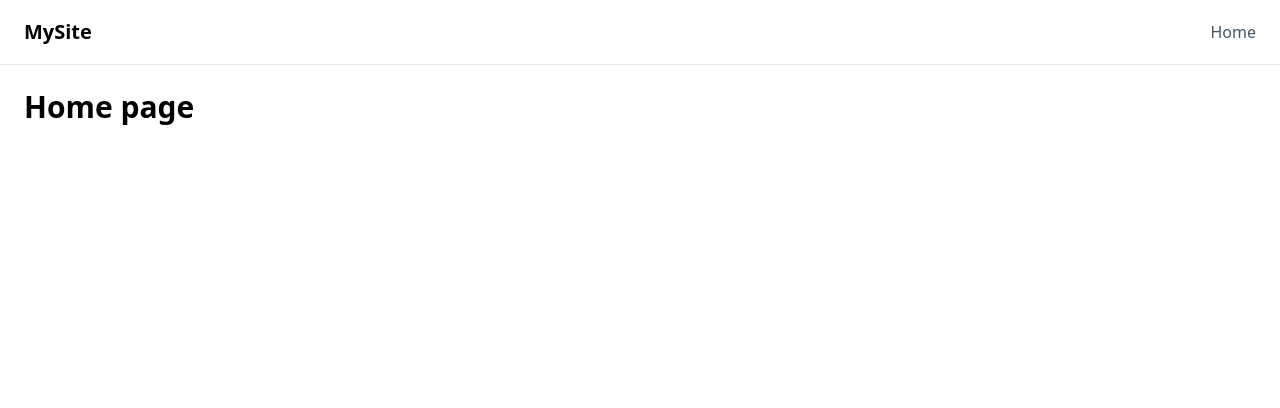
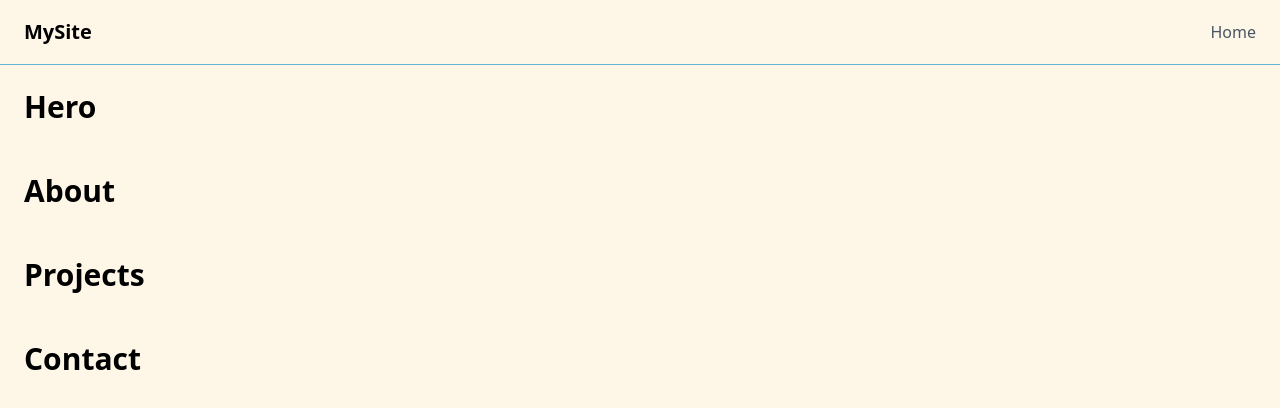
Before and after one commit to ruzica-glavas/personal-website, a React (Vite) app: page / in a window 1280 px wide. Shown: the top 408 px of the page. Built offline with nearby package versions, Linux system fonts and the light colour scheme.

Commit message:
add: color of background and add titles for sections

```diff
--- a/src/components/Header.jsx
+++ b/src/components/Header.jsx
@@ -1,9 +1,9 @@
 export default function Header(){
     return(
         <>
-            <nav className="w-full bg-white border-b border-gray-200">
-                <div className="max-w-7xl mx-auto px-6 h-16 flex items-center justify-between hover:text-black cursor-pointer">
-                    <span className="text-xl font-bold">MySite</span>
+            <nav className="navbar w-full bg-white border-b border-gray-200">
+                <div className="max-w-7xl mx-auto px-6 h-16 flex items-center justify-between hover:text-black">
+                    <span className="text-xl font-bold cursor-pointer">MySite</span>
                     <ul className="flex gap-6 text-gray-600">
                         <li className="hover:text-black cursor-pointer">Home</li>
                     </ul>
--- a/src/index.css
+++ b/src/index.css
@@ -1 +1,10 @@
 @import "tailwindcss";
+
+.navbar{
+    background-color: #FEF7E7;
+    border-color: #62B4D2;
+}
+
+body{
+    background-color: #FEF7E7;
+}
--- a/src/pages/HomePage.jsx
+++ b/src/pages/HomePage.jsx
@@ -1,9 +1,30 @@
 export default function HomePage(){
     return(
         <>
+        <div>
             <h1 className="text-3xl font-bold p-6">
-                Home page
+                Hero
             </h1>
+        </div>
+
+        <div>
+            <h1 className="text-3xl font-bold p-6">
+                About
+            </h1>
+        </div>
+
+        <div>
+            <h1 className="text-3xl font-bold p-6">
+                Projects
+            </h1>
+        </div>
+
+        <div>
+            <h1 className="text-3xl font-bold p-6">
+                Contact
+            </h1>
+        </div>
+
         </>
     )
 }
```
